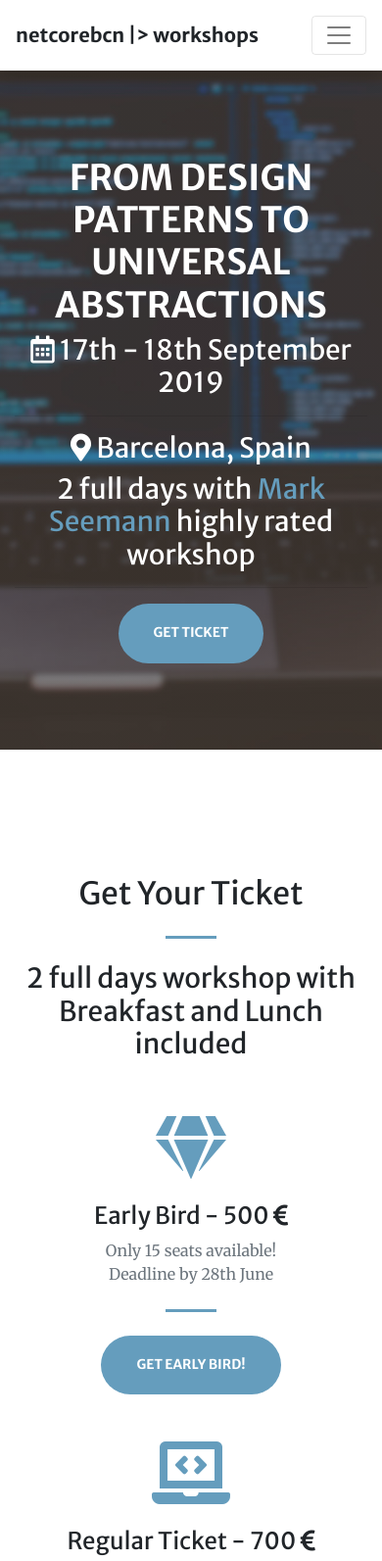
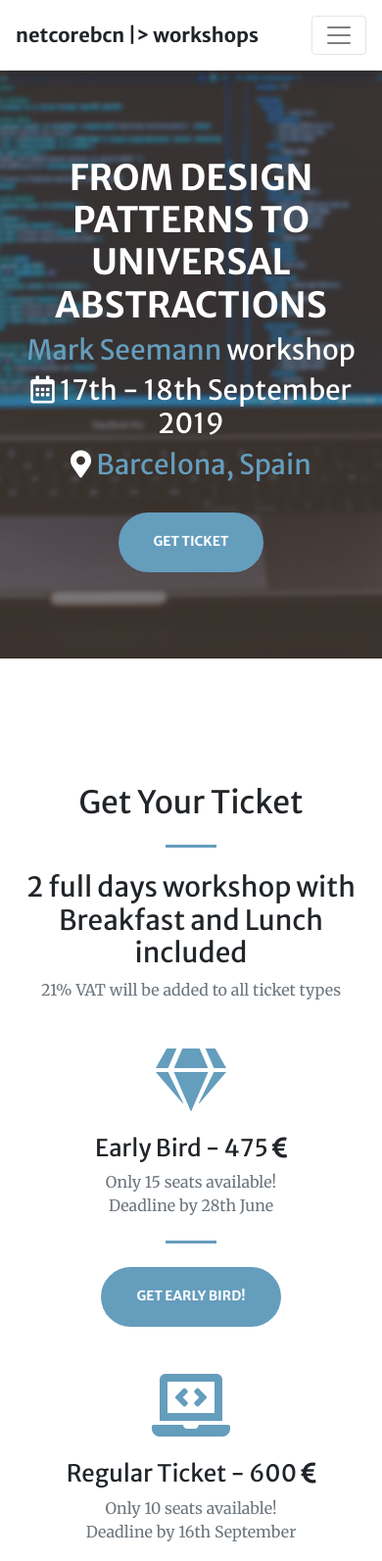
Before and after one commit to netcorebcn/universalabstractions, a website with bundled scripts: page index.html in a window 390 px wide. Shown: the top 1593 px of the page at 98% size. Built offline with nearby package versions, Linux system fonts and the light colour scheme.

Commit message:
cosmetics

```diff
--- a/index.html
+++ b/index.html
@@ -9,7 +9,8 @@
   <meta name="title" content="Barcelona .NET Core Group Workshops">
   <meta name="description" content="Mark Seemann workshop from design patterns to universal abstractions">
   <meta name="author" content="Barcelona .NET Core Group">
-  <meta name="keywords" content=".NET, Functional Programming, Design Patterns, Monads, F#, C#, Barcelona, Haskell, Workshop, Workshops">
+  <meta name="keywords"
+    content=".NET, Functional Programming, Design Patterns, Monads, F#, C#, Barcelona, Haskell, Workshop, Workshops">
   <link rel="apple-touch-icon" sizes="180x180" href="/apple-touch-icon.png">
   <link rel="icon" type="image/png" href="/favicon-32x32.png" sizes="32x32">
   <link rel="icon" type="image/png" href="/favicon-16x16.png" sizes="16x16">
@@ -23,7 +24,8 @@
 
   <!-- Google Fonts -->
   <link href="https://fonts.googleapis.com/css?family=Merriweather+Sans:400,700" rel="stylesheet">
-  <link href='https://fonts.googleapis.com/css?family=Merriweather:400,300,300italic,400italic,700,700italic' rel='stylesheet' type='text/css'>
+  <link href='https://fonts.googleapis.com/css?family=Merriweather:400,300,300italic,400italic,700,700italic'
+    rel='stylesheet' type='text/css'>
 
   <!-- Plugin CSS -->
   <link href="vendor/magnific-popup/magnific-popup.css" rel="stylesheet">
@@ -38,7 +40,9 @@
   <nav class="navbar navbar-expand-lg navbar-light fixed-top py-3" id="mainNav">
     <div class="container">
       <a class="navbar-brand js-scroll-trigger" href="#page-top">netcorebcn |> workshops</a>
-      <button class="navbar-toggler navbar-toggler-right" type="button" data-toggle="collapse" data-target="#navbarResponsive" aria-controls="navbarResponsive" aria-expanded="false" aria-label="Toggle navigation">
+      <button class="navbar-toggler navbar-toggler-right" type="button" data-toggle="collapse"
+        data-target="#navbarResponsive" aria-controls="navbarResponsive" aria-expanded="false"
+        aria-label="Toggle navigation">
         <span class="navbar-toggler-icon"></span>
       </button>
       <div class="collapse navbar-collapse" id="navbarResponsive">
@@ -67,30 +71,26 @@
   <header class="masthead">
     <div class="container h-100">
       <div class="row h-100 align-items-center justify-content-center text-center">
-        <div class="col-lg-15 align-self-end">
+        <div class="col-lg-10 align-self-end">
           <h1 class="text-uppercase text-white font-weight-bold">From Design Patterns to universal abstractions
           </h1>
+          <h3 class="text-white font-weight">
+            <a href="https://twitter.com/ploeh" target="blank">Mark Seemann</a> workshop
+          </h3>
         </div>
-        <div class="col-lg-8 align-self-end">
+        <div class="col-lg-10 align-self-end">
           <h3 class="text-white font-weight"><i class="far fa-calendar-alt"></i>
             17th - 18th September 2019
           </h3>
-          <hr>
           <h3 class="text-white font-weight">
             <i class="fas fa-map-marker-alt"></i>
-            Barcelona, Spain
+            <a href="https://www.google.com/maps/place/Pla%C3%A7a+de+Catalunya,+1,+08002+Barcelona/@41.3860646,2.1669603,17z/data=!3m1!4b1!4m5!3m4!1s0x12a4a2f3fef94563:0x77f6b7dc87fcf127!8m2!3d41.3860606!4d2.169149"
+              target="blank">Barcelona, Spain</a>
             </h2>
         </div>
-        <div class="col-lg-8 align-self-end">
-        </div>
         <div class="col-lg-8 align-self-baseline">
-          <h3 class="text-white font-weight">
-            2 full days with <a href="https://twitter.com/ploeh" target="blank">Mark Seemann</a> highly rated workshop
-          </h3>
-          <hr>
+          <br>
           <a class="btn btn-primary btn-xl js-scroll-trigger" href="#ticket">Get Ticket</a>
-        </div>
-        <div class="col-lg-8 ">
         </div>
       </div>
     </div>
@@ -102,11 +102,12 @@
       <h2 class="text-center mt-0">Get Your Ticket</h2>
       <hr class="divider my-4">
       <h3 class="text-center mt-0">2 full days workshop with Breakfast and Lunch included</h3>
+      <p class="text-muted text-center mb-0">21% VAT will be added to all ticket types</p>
       <div class="row">
         <div class="col-lg-6 col-md-6 text-center">
           <div class="mt-5">
             <i class="fas fa-4x fa-gem text-primary mb-4"></i>
-            <h3 class="h4 mb-2">Early Bird - 500 <i class="fas fa-euro-sign"></i></h3>
+            <h3 class="h4 mb-2">Early Bird - 475 <i class="fas fa-euro-sign"></i></h3>
             <p class="text-muted mb-0">Only 15 seats available!</p>
             <p class="text-muted mb-0">Deadline by 28th June</p>
             <hr class="divider my-4">
@@ -116,7 +117,7 @@
         <div class="col-lg-6 col-md-6 text-center">
           <div class="mt-5">
             <i class="fas fa-4x fa-laptop-code text-primary mb-4"></i>
-            <h3 class="h4 mb-2">Regular Ticket - 700 <i class="fas fa-euro-sign"></i></h3>
+            <h3 class="h4 mb-2">Regular Ticket - 600 <i class="fas fa-euro-sign"></i></h3>
             <p class="text-muted mb-0">Only 10 seats available!</p>
             <p class="text-muted mb-0">Deadline by 16th September</p>
             <hr class="divider my-4">
@@ -253,7 +254,16 @@
       <div class="row justify-content-center">
         <div class="col-lg-8 text-center">
           <h2 class="text-white mt-0">Venue</h2>
-          <img src="img/erni.jpg" alt="Erni" class="img-avatar">
+          <br>
+        </div>
+      </div>
+      <div class="row justify-content-center">
+        <div class="col-lg-4 col-sm-6">
+          <a class="portfolio-box" href="https://www.betterask.erni/" target="blank">
+            <img class="img-fluid" src="img/erni2.jpg" alt="">
+          </a>
+        </div>
+      </div>
       <div class="row justify-content-md-center mt-3">
         <div class="col-lg-2 text-center">
           <a href="https://twitter.com/ERNI" target="blank">
@@ -272,9 +282,11 @@
     <div class="row justify-content-center">
       <div class="col-lg-10 col-lg-offset-2">
         <p class="text-white-50 mb-4">
-            Swiss Software Engineering. We boost people and businesses in the innovation of software-based products and services.
+          Swiss Software Engineering. We boost people and businesses in the innovation of software-based products and
+          services.
         </p>
-          <p class="text-white-50 mb-4">Therefore we are building a global platform based on a Swiss mindset and adapted to the
+        <p class="text-white-50 mb-4">Therefore we are building a global platform based on a Swiss mindset and adapted
+          to the
           needs of local customers. We regard our Swiss mindset as a key success factor to fulfilling our
           mission and are training and applying Swiss behaviors like consensus-building, pragmatism, integration,
           reliability and transparency in our diverse workforce across intercontinental locations. Our clients profit
@@ -284,7 +296,8 @@
           ERNI was founded in 1994 in Switzerland to develop innovative software for international companies and SME.
           Right from the beginning sharing know-how to establish collective skills and focusing on economically sound
           engineering solutions played a key role. Together with our great crew, they are the basis for successful
-            software projects. Today, the ERNI Group has more than 650 employees at 15 locations in 7 countries and continues to grow.</p>
+          software projects. Today, the ERNI Group has more than 650 employees at 15 locations in 7 countries and
+          continues to grow.</p>
       </div>
     </div>
     <div class="row justify-content-center">
@@ -301,14 +314,6 @@
         <div class="col-lg-4 col-sm-6">
           <a class="portfolio-box" href="img/portfolio/fullsize/plazaCatalunya.jpg">
             <img class="img-fluid" src="img/portfolio/thumbnails/plazaCatalunya.jpg" alt="">
-            <!-- <div class="portfolio-box-caption">
-              <div class="project-category text-white-50">
-                Category
-              </div>
-              <div class="project-name">
-                Project Name
-              </div>
-            </div> -->
           </a>
         </div>
         <div class="col-lg-4 col-sm-6">
@@ -367,23 +372,23 @@
         <div class="col-lg-10 col-lg-offset-2">
           <p class="text-muted mb-4">
             We are a group of passionate .NET developers based in Barcelona and with an open source mind.
-            We love all stages of software development with a special focus in
-            modern architecture and design, with DDD, CQRS,
-            Event Sourcing, Functional Programming, Microservices, Docker, K8s and much more.
+            We love all stages of software development with a special focus in modern architecture and design, with DDD,
+            CQRS, Event Sourcing, Functional Programming, Microservices, Docker, K8s and much more.
 
-            Functional programming concepts like immutability and the separation of pure and impure functions.
           </p>
           <p class="text-muted mb-4">
-            Databases are the core of back-end systems, this is why we spend a good amount of time working and learning about all
-            different engines, concepts like CQRS, and how to work with data across distributed systems (microservices), with
-            messaging systems like RabbitMQ, streaming databases like Kafka and hybrid systems like CosmosDB.
+            Databases are the core of back-end systems, this is why we spend a good amount of time working and learning
+            about all different engines, concepts like CQRS, and how to work with data across distributed systems
+            (microservices), with messaging systems like RabbitMQ, streaming databases like Kafka and hybrid systems
+            like CosmosDB.
           </p>
           <p class="text-muted mb-4">We believe that at the core of Agile software development we should constantly
-            bring value to our customers, thats why we have a strong knowledge in infrastructure CI/CD systems, Docker, k8s, bash scripting
+            bring value to our customers, thats why we have a strong knowledge in infrastructure CI/CD systems, Docker,
+            k8s, bash scripting
             and automatic testing</p>
           <p class="text-muted mb-4">
-            We know that distributed systems are the present and future of the industry, microservices, asynchronous systems with
-            technologies like RabbitMQ, and network protocols like http and GRpc
+            We know that distributed systems are the present and future of the industry, microservices, asynchronous
+            systems with technologies like RabbitMQ, and network protocols like http and GRpc
           </p>
         </div>
       </div>
@@ -396,7 +401,7 @@
   <!-- Footer -->
   <footer class="bg-light py-5">
     <div class="container">
-      <div class="small text-center text-muted">Copyright &copy; 2019 - Organization Name</div>
+      <div class="small text-center text-muted">Copyright &copy; 2019 - Barcelona .NET Core Group</div>
     </div>
   </footer>
 
--- a/vendor/fontawesome-free/package.json
+++ b/vendor/fontawesome-free/package.json
@@ -2,7 +2,7 @@
   "_args": [
     [
       "@fortawesome/fontawesome-free@5.7.2",
-      "C:\\Users\\DavidMartinez\\Programacion\\universalabstractions"
+      "/Users/pau/projects/universalabstractions"
     ]
   ],
   "_from": "@fortawesome/fontawesome-free@5.7.2",
@@ -27,7 +27,7 @@
   ],
   "_resolved": "https://registry.npmjs.org/@fortawesome/fontawesome-free/-/fontawesome-free-5.7.2.tgz",
   "_spec": "5.7.2",
-  "_where": "C:\\Users\\DavidMartinez\\Programacion\\universalabstractions",
+  "_where": "/Users/pau/projects/universalabstractions",
   "author": {
     "name": "Dave Gandy",
     "email": "dave@fontawesome.com",
```
Also changed, not shown: img/erni2.jpg (added). Lines whose indentation alone changed are shown as unchanged.
